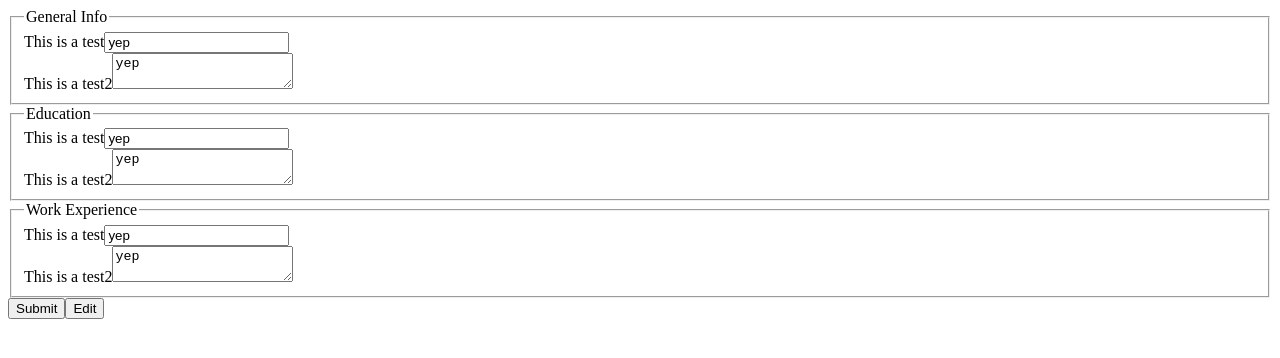
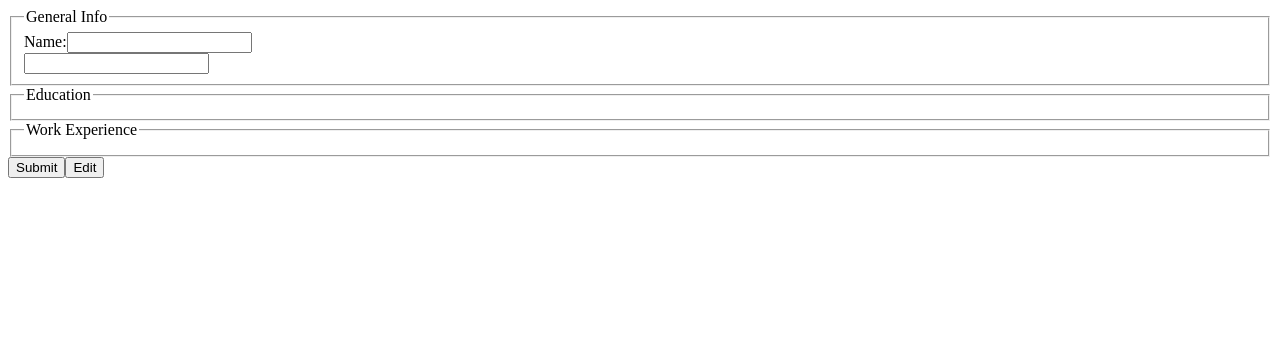
Before and after one commit to WitherMite/CV-app, a React (Vite) app: page / in a window 1280 px wide. Shown: the top 358 px of the page. Built offline with nearby package versions, Linux system fonts and the light colour scheme.

Commit message:
Generate input fields

```diff
--- a/src/components/Form-section.jsx
+++ b/src/components/Form-section.jsx
@@ -3,24 +3,20 @@ import InputField from "./Input-field.jsx";
 // takes in an array representing questions to create a fieldset
 // has a flag prop to allow generating a repeated subsection with a button (for edu/work exp)
 // if submitted, fieldset is hidden, disabled, and replaced with an element containing submitted info
-export default function FormSection({ title, isSubmitted }) {
+export default function FormSection({ fields, title, isSubmitted }) {
   return (
     <fieldset disabled={isSubmitted}>
       <legend>{title}</legend>
-      <InputField
-        labelText="This is a test"
-        inputName="1"
-        inputId="test"
-        inputType="text"
-        inputValue="yep"
-      ></InputField>
-      <InputField
-        labelText="This is a test2"
-        inputName="2"
-        inputId="test2"
-        inputType="textarea"
-        inputValue="yep"
-      ></InputField>
+      {fields.map((field) => (
+        <InputField
+          key={field.id}
+          labelText={field.label}
+          inputName={field.name}
+          inputId={field.inputId}
+          inputType={field.type}
+          inputValue={field.defaultValue}
+        ></InputField>
+      ))}
     </fieldset>
   );
 }
--- a/src/cv-questions.json
+++ b/src/cv-questions.json
@@ -2,7 +2,17 @@
   {
     "id": 0,
     "title": "General Info",
-    "fields": []
+    "fields": [
+      {
+        "id": 3,
+        "label": "Name:",
+        "inputId": "genInfoName",
+        "type": "text",
+        "name": "candidateName",
+        "defaultValue": ""
+      },
+      {}
+    ]
   },
   {
     "id": 1,
```
